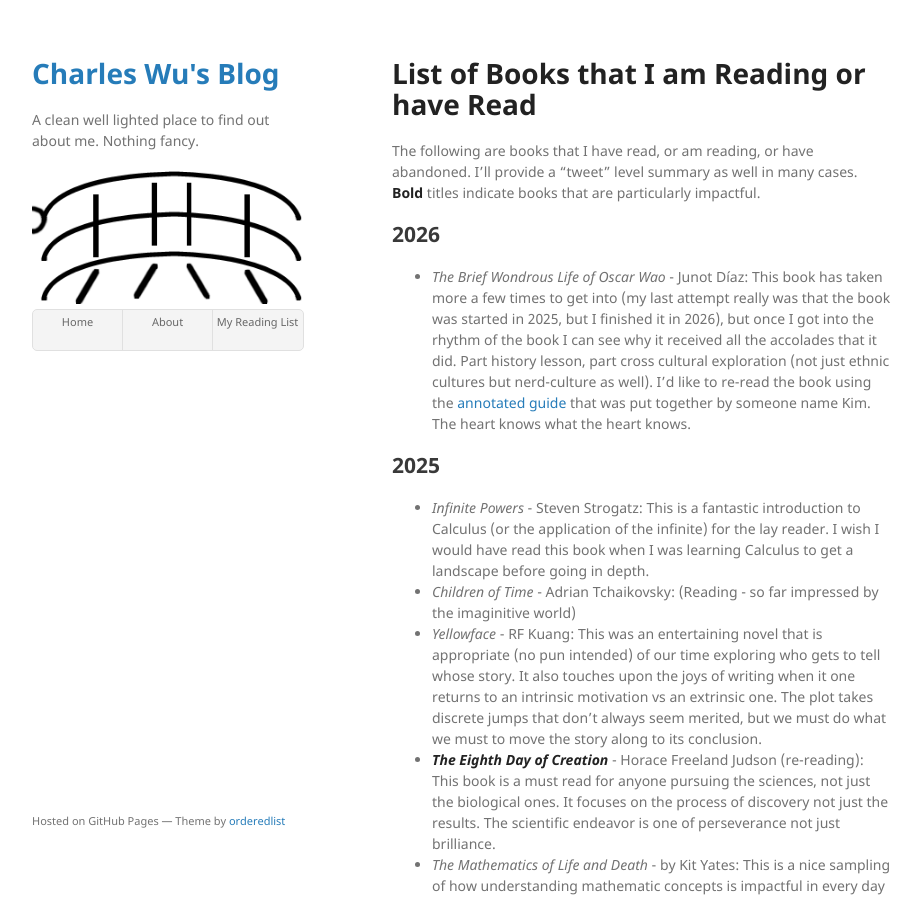
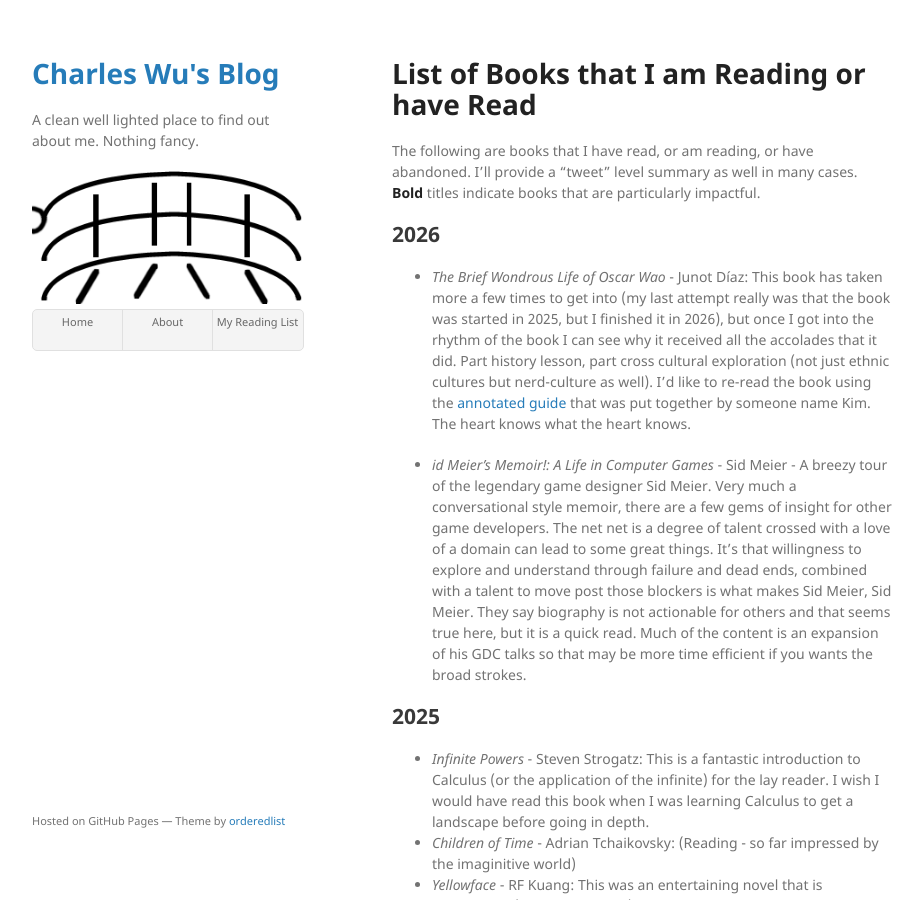
Before and after one commit to ccwu/ccwu.github.io, a Jekyll site: the page built from books.md, in a window 1280 px wide and 900 px high. Shown: the whole window, without its empty margins (178-1101 px from the left). Built offline with Jekyll 4.4.1, drawn with Linux system fonts in a browser that asks for light colours.

Commit message:
added Sid Meier

```diff
--- a/books.md
+++ b/books.md
@@ -10,8 +10,14 @@ The following are books that I have read, or am reading, or have abandoned. I'll
 
 - *The Brief Wondrous Life of Oscar Wao* - Junot Díaz: This book has taken more a few times to get into (my last attempt really was that the book was started in 2025, but I finished it in 2026), but once I got into the rhythm of the book I can see why it received all the accolades that it did. Part history lesson, part cross cultural exploration (not just ethnic cultures but nerd-culture as well). I'd like to re-read the book using the [annotated guide](http://www.annotated-oscar-wao.com/) that was put together by someone name Kim. The heart knows what the heart knows.
 
+- *id Meier's Memoir!: A Life in Computer Games* - Sid Meier - A breezy tour of the legendary game designer Sid Meier. Very much a conversational style memoir, there are a few gems of insight for other game developers. The net net is a degree of talent crossed with a love of a domain can lead to some great things. It's that willingness to explore and understand through failure and dead ends, combined with a talent to move post those blockers is what makes Sid Meier, Sid Meier. They say biography is not actionable for others and that seems true here, but it is a quick read. Much of the content is an expansion of his GDC talks so that may be more time efficient if you wants the broad strokes.
+
 
 ## 2025
+
+
+
+
 
 - *Infinite Powers* - Steven Strogatz: This is a fantastic introduction to Calculus (or the application of the infinite) for the lay reader. I wish I would have read this book when I was learning Calculus to get a landscape before going in depth.
 - *Children of Time* - Adrian Tchaikovsky: (Reading - so far impressed by the imaginitive world)
```
